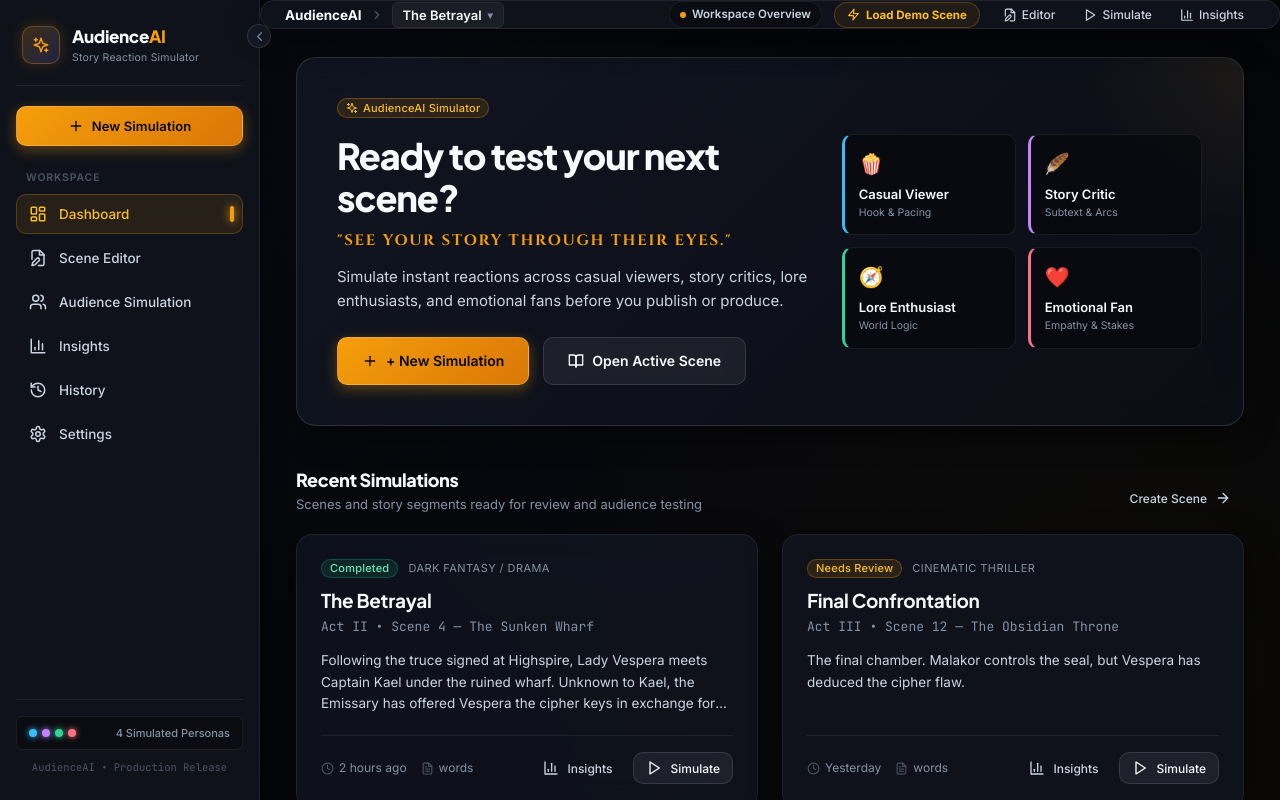
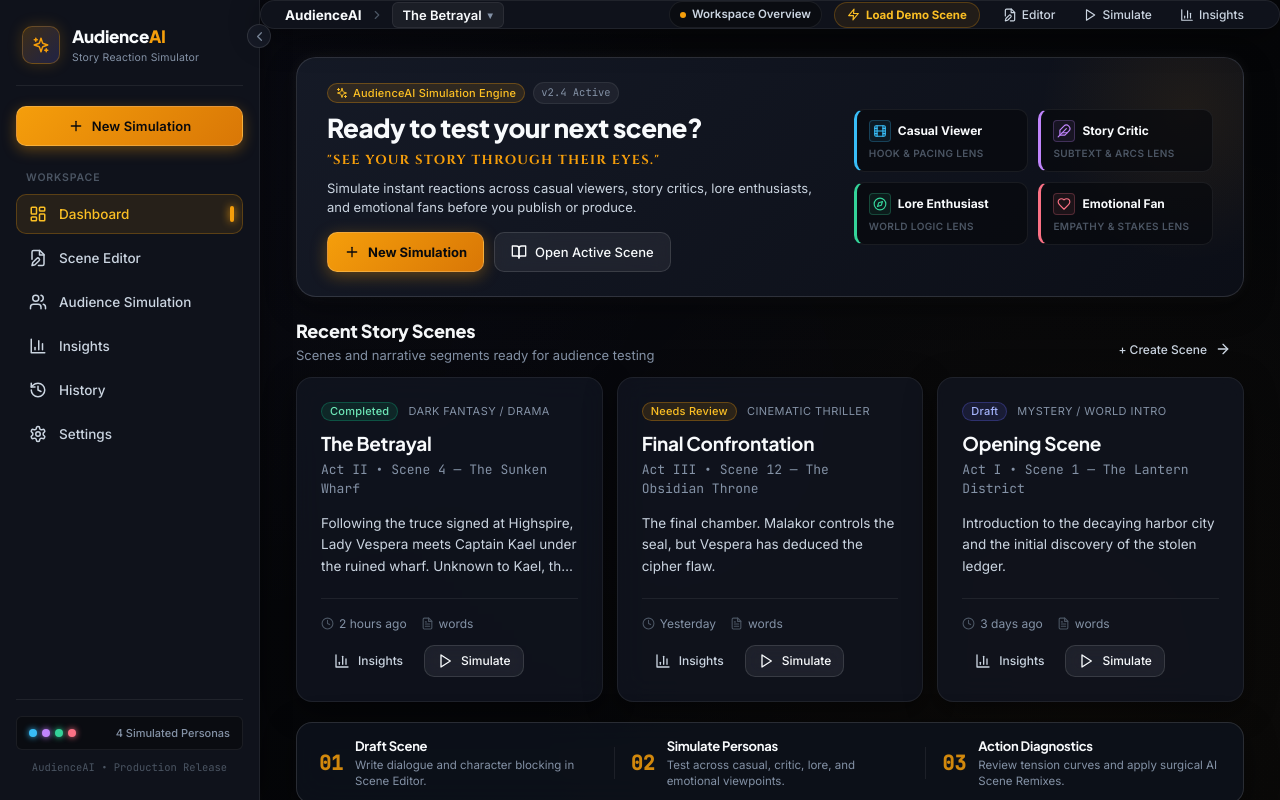
Before and after one commit to pg13atif-prog/AudienceAI, a React (Vite) app: page / in a window 1280 px wide. Built offline with nearby package versions, Linux system fonts and the light colour scheme; the HTML template or start-up script is replaced by a standard one.

Commit message:
feat(dashboard): add footer component and optimize dashboard layout to viewport

```diff
--- a/src/App.jsx
+++ b/src/App.jsx
@@ -7,6 +7,7 @@ import Simulation from './pages/Simulation/Simulation';
 import Insights from './pages/Insights/Insights';
 import History from './pages/History/History';
 import Settings from './pages/Settings/Settings';
+import Footer from './components/Footer/Footer';
 import { sceneService, normalizeScene } from './services/sceneService';
 import { DEMO_SCENE } from './data/demoScene';
 
@@ -221,6 +222,9 @@ export default function App() {
         <main className="page-container" key={activeRoute}>
           {renderCurrentPage()}
         </main>
+
+        {/* Global Footer */}
+        <Footer onNavigate={setActiveRoute} />
       </div>
     </div>
   );
--- /dev/null
+++ b/src/components/Footer/Footer.css
@@ -0,0 +1,167 @@
+.audienceai-footer {
+  margin-top: auto;
+  border-top: 1px solid var(--border-subtle);
+  background: rgba(10, 12, 18, 0.95);
+  backdrop-filter: blur(12px);
+  -webkit-backdrop-filter: blur(12px);
+  padding: 32px 36px 20px;
+  width: 100%;
+}
+
+.footer-inner {
+  display: grid;
+  grid-template-columns: 1.5fr 1fr 1.2fr;
+  gap: 32px;
+  max-width: 1400px;
+  margin: 0 auto;
+  padding-bottom: 24px;
+  border-bottom: 1px solid var(--border-subtle);
+}
+
+.footer-brand-col {
+  display: flex;
+  flex-direction: column;
+  gap: 10px;
+}
+
+.footer-logo {
+  display: flex;
+  align-items: center;
+  gap: 8px;
+}
+
+.footer-brand-text {
+  font-size: 16px;
+  font-weight: 700;
+  color: var(--text-primary);
+  letter-spacing: -0.01em;
+}
+
+.footer-brand-ai {
+  background: linear-gradient(135deg, #f59e0b, #ec4899);
+  -webkit-background-clip: text;
+  -webkit-text-fill-color: transparent;
+  background-clip: text;
+  font-weight: 800;
+}
+
+.footer-tagline {
+  font-size: 12px;
+  color: var(--text-muted);
+  line-height: 1.5;
+  max-width: 380px;
+}
+
+.footer-col-heading {
+  font-size: 10px;
+  font-weight: 700;
+  text-transform: uppercase;
+  letter-spacing: 0.08em;
+  color: var(--text-dim);
+  margin-bottom: 10px;
+  display: block;
+}
+
+.footer-nav-links {
+  display: flex;
+  flex-direction: column;
+  gap: 6px;
+}
+
+.footer-nav-btn {
+  background: none;
+  border: none;
+  color: var(--text-secondary);
+  font-size: 12.5px;
+  font-weight: 500;
+  cursor: pointer;
+  text-align: left;
+  padding: 0;
+  transition: color var(--transition-fast), transform var(--transition-fast);
+}
+
+.footer-nav-btn:hover {
+  color: var(--accent-amber);
+  transform: translateX(2px);
+}
+
+.footer-status-col {
+  display: flex;
+  flex-direction: column;
+}
+
+.footer-status-card {
+  background: rgba(8, 9, 13, 0.6);
+  border: 1px solid var(--border-subtle);
+  border-radius: var(--radius-md);
+  padding: 12px 14px;
+  display: flex;
+  flex-direction: column;
+  gap: 5px;
+}
+
+.status-indicator-row {
+  display: flex;
+  align-items: center;
+  gap: 7px;
+}
+
+.status-live-dot {
+  width: 7px;
+  height: 7px;
+  border-radius: 50%;
+  background: var(--persona-lore);
+  box-shadow: 0 0 8px var(--persona-lore);
+  animation: pulseDot 2s infinite;
+}
+
+.status-live-label {
+  font-size: 12px;
+  font-weight: 600;
+  color: var(--text-primary);
+}
+
+.status-meta-text {
+  font-size: 11px;
+  color: var(--text-muted);
+  font-family: var(--font-mono);
+}
+
+.footer-bottom-bar {
+  display: flex;
+  align-items: center;
+  justify-content: space-between;
+  padding-top: 16px;
+  max-width: 1400px;
+  margin: 0 auto;
+  gap: 14px;
+  flex-wrap: wrap;
+}
+
+.footer-copy {
+  font-size: 11px;
+  color: var(--text-dim);
+}
+
+.footer-bottom-tags {
+  display: flex;
+  align-items: center;
+  gap: 8px;
+}
+
+.footer-tag {
+  font-size: 10px;
+  font-family: var(--font-mono);
+  color: var(--text-muted);
+  background: rgba(255, 255, 255, 0.04);
+  border: 1px solid var(--border-subtle);
+  padding: 2px 7px;
+  border-radius: 9999px;
+}
+
+@media (max-width: 900px) {
+  .footer-inner {
+    grid-template-columns: 1fr;
+    gap: 20px;
+  }
+}
--- /dev/null
+++ b/src/components/Footer/Footer.jsx
@@ -0,0 +1,57 @@
+import React from 'react';
+import { Film, Sparkles } from '../Common/Icons';
+import './Footer.css';
+
+export default function Footer({ onNavigate }) {
+  return (
+    <footer className="audienceai-footer">
+      <div className="footer-inner">
+        <div className="footer-brand-col">
+          <div className="footer-logo">
+            <Film size={18} className="text-amber" />
+            <span className="footer-brand-text">
+              Audience<span className="footer-brand-ai">AI</span>
+            </span>
+          </div>
+          <p className="footer-tagline">
+            "See Your Story Through Their Eyes." Real-time multi-persona audience simulation engine for screenwriters and creators.
+          </p>
+        </div>
+
+        <div className="footer-links-col">
+          <span className="footer-col-heading">WORKSPACE</span>
+          <div className="footer-nav-links">
+            <button type="button" className="footer-nav-btn" onClick={() => onNavigate?.('dashboard')}>Dashboard</button>
+            <button type="button" className="footer-nav-btn" onClick={() => onNavigate?.('editor')}>Scene Editor</button>
+            <button type="button" className="footer-nav-btn" onClick={() => onNavigate?.('simulation')}>Simulate</button>
+            <button type="button" className="footer-nav-btn" onClick={() => onNavigate?.('insights')}>Insights & Diagnostics</button>
+            <button type="button" className="footer-nav-btn" onClick={() => onNavigate?.('history')}>Version Archive</button>
+          </div>
+        </div>
+
+        <div className="footer-status-col">
+          <span className="footer-col-heading">SYSTEM STATUS</span>
+          <div className="footer-status-card">
+            <div className="status-indicator-row">
+              <span className="status-live-dot" />
+              <span className="status-live-label">Multi-Agent Engine Active</span>
+            </div>
+            <p className="status-meta-text">
+              Gemini 2.5 Flash • Groq Llama 3.3 • OpenRouter Gateway
+            </p>
+          </div>
+        </div>
+      </div>
+
+      <div className="footer-bottom-bar">
+        <span className="footer-copy">
+          © {new Date().getFullYear()} AudienceAI • Advanced Cinematic Narrative Simulation
+        </span>
+        <div className="footer-bottom-tags">
+          <span className="footer-tag">v2.4.0 High-Fidelity</span>
+          <span className="footer-tag">Firebase Cloud Sync</span>
+        </div>
+      </div>
+    </footer>
+  );
+}
--- a/src/pages/Dashboard/Dashboard.css
+++ b/src/pages/Dashboard/Dashboard.css
@@ -1,29 +1,36 @@
+/* =========================================================================
+   AudienceAI Dashboard - Viewport-Optimized Symmetrical Layout
+   ========================================================================= */
+
 .dashboard-page {
   display: flex;
   flex-direction: column;
-  gap: 40px;
+  gap: 20px;
+  animation: fadeIn 0.25s ease-out;
+  width: 100%;
 }
 
-/* Hero Section */
+/* ── 1. Hero Section ──────────────────────────────────────────────────────── */
 .dashboard-hero {
   display: grid;
-  grid-template-columns: 1.3fr 1fr;
-  gap: 32px;
-  padding: 40px;
+  grid-template-columns: 1.4fr 1fr;
+  gap: 24px;
+  padding: 24px 30px;
   border-radius: var(--radius-xl);
-  background: linear-gradient(135deg, rgba(18, 22, 34, 0.9) 0%, rgba(13, 16, 26, 0.75) 100%);
+  background: linear-gradient(135deg, rgba(22, 27, 40, 0.95) 0%, rgba(12, 15, 24, 0.95) 100%);
   border: 1px solid var(--border-medium);
   position: relative;
   overflow: hidden;
+  box-shadow: 0 10px 30px rgba(0, 0, 0, 0.4), var(--glow-subtle);
 }
 
 .dashboard-hero::after {
   content: '';
   position: absolute;
-  top: -50%;
-  right: -20%;
-  width: 350px;
-  height: 350px;
+  top: -40%;
+  right: -10%;
+  width: 300px;
+  height: 300px;
   border-radius: 50%;
   background: radial-gradient(circle, rgba(245, 158, 11, 0.08) 0%, transparent 70%);
   pointer-events: none;
@@ -32,47 +39,64 @@
 .hero-content {
   display: flex;
   flex-direction: column;
-  gap: 12px;
+  gap: 8px;
   z-index: 2;
 }
 
 .hero-badge-wrap {
-  margin-bottom: 4px;
+  display: flex;
+  align-items: center;
+  gap: 8px;
+}
+
+.hero-pill-tag {
+  font-size: 10.5px;
+  color: var(--text-muted);
+  background: rgba(255, 255, 255, 0.05);
+  border: 1px solid var(--border-subtle);
+  padding: 2px 7px;
+  border-radius: 9999px;
+  font-family: var(--font-mono);
 }
 
 .hero-heading {
-  font-size: 36px;
+  font-size: 26px;
   font-weight: 800;
-  letter-spacing: -0.03em;
+  letter-spacing: -0.02em;
   color: var(--text-primary);
-  line-height: 1.15;
+  line-height: 1.2;
 }
 
 .hero-tagline {
   font-family: var(--font-display);
-  font-size: 15px;
-  letter-spacing: 0.12em;
+  font-size: 13px;
+  letter-spacing: 0.1em;
   text-transform: uppercase;
   color: var(--accent-amber);
   font-weight: 600;
 }
 
 .hero-subtext {
-  font-size: 15px;
+  font-size: 13px;
   color: var(--text-secondary);
-  line-height: 1.6;
-  max-width: 540px;
-  margin-bottom: 12px;
+  line-height: 1.5;
+  max-width: 580px;
+  margin-bottom: 6px;
 }
 
 .hero-cta-group {
   display: flex;
   align-items: center;
-  gap: 14px;
+  gap: 10px;
   flex-wrap: wrap;
 }
 
-/* Hero Feature Preview */
+.hero-primary-btn {
+  font-weight: 700;
+  box-shadow: 0 4px 16px rgba(245, 158, 11, 0.35);
+}
+
+/* Hero Feature Preview 2x2 Grid */
 .hero-feature-preview {
   display: flex;
   align-items: center;
@@ -83,40 +107,25 @@
 .persona-mini-grid {
   display: grid;
   grid-template-columns: 1fr 1fr;
-  gap: 12px;
+  gap: 10px;
   width: 100%;
-  max-width: 360px;
 }
 
 .persona-mini-card {
   display: flex;
   flex-direction: column;
-  padding: 14px;
+  padding: 10px 12px;
   border-radius: var(--radius-md);
   background: rgba(8, 9, 13, 0.7);
   border: 1px solid var(--border-subtle);
+  gap: 4px;
   transition: all var(--transition-fast);
 }
 
 .persona-mini-card:hover {
   transform: translateY(-2px);
-  border-color: var(--border-medium);
-}
-
-.mini-icon {
-  font-size: 20px;
-  margin-bottom: 6px;
-}
-
-.mini-title {
-  font-size: 13px;
-  font-weight: 600;
-  color: var(--text-primary);
-}
-
-.mini-tag {
-  font-size: 10.5px;
-  color: var(--text-muted);
+  border-color: rgba(255, 255, 255, 0.2);
+  background: rgba(16, 20, 32, 0.85);
 }
 
 .mini-casual { border-left: 3px solid var(--persona-casual); }
@@ -124,11 +133,47 @@
 .mini-lore { border-left: 3px solid var(--persona-lore); }
 .mini-emotional { border-left: 3px solid var(--persona-emotional); }
 
-/* Dashboard Section */
+.mini-card-head {
+  display: flex;
+  align-items: center;
+  gap: 7px;
+}
+
+.mini-icon-avatar {
+  width: 22px;
+  height: 22px;
+  border-radius: 4px;
+  display: flex;
+  align-items: center;
+  justify-content: center;
+  font-size: 11px;
+}
+
+.avatar-casual { background: var(--persona-casual-bg); color: var(--persona-casual); }
+.avatar-critic { background: var(--persona-critic-bg); color: var(--persona-critic); }
+.avatar-lore { background: var(--persona-lore-bg); color: var(--persona-lore); }
+.avatar-emotional { background: var(--persona-emotional-bg); color: var(--persona-emotional); }
+
+.mini-title {
+  font-size: 12px;
+  font-weight: 700;
+  color: var(--text-primary);
+  white-space: nowrap;
+}
+
+.mini-tag {
+  font-size: 10px;
+  color: var(--text-dim);
+  text-transform: uppercase;
+  letter-spacing: 0.04em;
+  font-weight: 600;
+}
+
+/* ── 2. Recent Simulations Section ────────────────────────────────────────── */
 .dashboard-section {
   display: flex;
   flex-direction: column;
-  gap: 20px;
+  gap: 12px;
 }
 
 .section-header-row {
@@ -140,78 +185,88 @@
 }
 
 .section-title {
-  font-size: 22px;
+  font-size: 17px;
+  font-weight: 800;
+  color: var(--text-primary);
+  letter-spacing: -0.01em;
+}
+
+.section-subtitle {
+  font-size: 12px;
+  color: var(--text-muted);
+  margin-top: 1px;
+}
+
+.section-actions-row {
+  display: flex;
+  align-items: center;
+  gap: 8px;
+}
+
+.recent-scenes-grid {
+  display: grid;
+  grid-template-columns: repeat(auto-fill, minmax(260px, 1fr));
+  gap: 14px;
+}
+
+/* ── 3. Workflow Quick Overview Strip ─────────────────────────────────────── */
+.workflow-overview-strip {
+  display: grid;
+  grid-template-columns: 1fr auto 1fr auto 1fr;
+  align-items: center;
+  padding: 14px 22px;
+  border-radius: var(--radius-lg);
+  border: 1px solid var(--border-medium);
+  background: rgba(14, 18, 28, 0.85);
+  gap: 16px;
+}
+
+.workflow-step {
+  display: flex;
+  align-items: center;
+  gap: 12px;
+}
+
+.step-number {
+  font-size: 20px;
+  font-weight: 900;
+  font-family: var(--font-mono);
+  color: var(--accent-amber);
+  opacity: 0.85;
+}
+
+.step-info {
+  display: flex;
+  flex-direction: column;
+  gap: 2px;
+}
+
+.step-info h4 {
+  font-size: 13px;
   font-weight: 700;
   color: var(--text-primary);
 }
 
-.section-subtitle {
-  font-size: 13.5px;
+.step-info p {
+  font-size: 11.5px;
   color: var(--text-muted);
-  margin-top: 2px;
-}
-
-.recent-scenes-grid {
-  display: grid;
-  grid-template-columns: repeat(auto-fill, minmax(340px, 1fr));
-  gap: 24px;
-}
-
-/* Workflow Overview Strip */
-.workflow-overview-strip {
-  display: grid;
-  grid-template-columns: 1fr auto 1fr auto 1fr;
-  align-items: center;
-  padding: 24px 32px;
-  gap: 24px;
-  border-radius: var(--radius-lg);
-  background: var(--bg-card);
-}
-
-.workflow-step {
-  display: flex;
-  align-items: flex-start;
-  gap: 16px;
-}
-
-.step-number {
-  font-family: var(--font-mono);
-  font-size: 22px;
-  font-weight: 800;
-  color: var(--accent-amber);
-  opacity: 0.8;
-  line-height: 1;
-  padding-top: 2px;
-}
-
-.step-info h4 {
-  font-size: 14.5px;
-  font-weight: 600;
-  color: var(--text-primary);
-  margin-bottom: 3px;
-}
-
-.step-info p {
-  font-size: 12.5px;
-  color: var(--text-muted);
-  line-height: 1.5;
+  line-height: 1.35;
 }
 
 .workflow-divider {
   width: 1px;
-  height: 40px;
+  height: 32px;
   background: var(--border-subtle);
 }
 
-/* Responsive */
-@media (max-width: 1024px) {
+/* ── Responsive ──────────────────────────────────────────────────────────── */
+@media (max-width: 1100px) {
   .dashboard-hero {
     grid-template-columns: 1fr;
-    padding: 28px;
   }
   .workflow-overview-strip {
     grid-template-columns: 1fr;
-    gap: 18px;
+    gap: 12px;
   }
   .workflow-divider {
     display: none;
@@ -219,10 +274,16 @@
 }
 
 @media (max-width: 640px) {
+  .dashboard-hero {
+    padding: 18px;
+  }
+  .hero-heading {
+    font-size: 22px;
+  }
+  .persona-mini-grid {
+    grid-template-columns: 1fr;
+  }
   .recent-scenes-grid {
     grid-template-columns: 1fr;
   }
-  .hero-heading {
-    font-size: 26px;
-  }
 }
--- a/src/pages/Dashboard/Dashboard.jsx
+++ b/src/pages/Dashboard/Dashboard.jsx
@@ -7,9 +7,12 @@ import {
   ArrowRight,
   Play,
   Film,
+  Feather,
   Compass,
-  Flame,
-  BarChart3
+  Heart,
+  Zap,
+  BarChart3,
+  CheckCircle2
 } from '../../components/Common/Icons';
 import PageHeader from '../../components/Common/PageHeader';
 import Button from '../../components/Common/Button';
@@ -18,35 +21,41 @@ import Badge from '../../components/Common/Badge';
 import './Dashboard.css';
 
 /**
- * Dashboard Page
+ * Viewport-optimized Dashboard Page
  * @param {Object} props
  * @param {Array} props.scenes
  * @param {Function} props.onSelectScene
  * @param {Function} props.onNewSimulation
  * @param {Function} props.onSimulate
  * @param {Function} props.onViewInsights
+ * @param {Function} props.onLoadDemo
  */
 export default function Dashboard({
   scenes = [],
   onSelectScene,
   onNewSimulation,
   onSimulate,
-  onViewInsights
+  onViewInsights,
+  onLoadDemo
 }) {
   return (
     <div className="dashboard-page">
-      {/* Hero Welcome Section */}
+      {/* ── 1. Hero Section ──────────────────────────────────────────────── */}
       <section className="dashboard-hero glass-panel">
         <div className="hero-content">
           <div className="hero-badge-wrap">
             <Badge variant="amber" size="sm" icon={<Sparkles size={12} />}>
-              AudienceAI Simulator
+              AudienceAI Simulation Engine
             </Badge>
+            <span className="hero-pill-tag">v2.4 Active</span>
           </div>
+
           <h1 className="hero-heading">Ready to test your next scene?</h1>
+
           <p className="hero-tagline">
             "See Your Story Through Their Eyes."
           </p>
+
           <p className="hero-subtext">
             Simulate instant reactions across casual viewers, story critics, lore enthusiasts,
             and emotional fans before you publish or produce.
@@ -55,17 +64,17 @@ export default function Dashboard({
           <div className="hero-cta-group">
             <Button
               variant="primary"
-              size="lg"
-              icon={<Plus size={18} />}
+              size="md"
+              icon={<Plus size={16} />}
               onClick={onNewSimulation}
               className="hero-primary-btn"
             >
-              + New Simulation
+              New Simulation
             </Button>
             <Button
               variant="secondary"
-              size="lg"
-              icon={<BookOpen size={16} />}
+              size="md"
+              icon={<BookOpen size={15} />}
               onClick={() => scenes.length > 0 ? onSelectScene(scenes[0]) : onNewSimulation()}
             >
               {scenes.length > 0 ? 'Open Active Scene' : 'Start First Scene'}
@@ -73,53 +82,66 @@ export default function Dashboard({
           </div>
         </div>
 
-        {/* Hero Visual Feature Highlight */}
+        {/* Hero Persona Grid Preview */}
         <div className="hero-feature-preview">
           <div className="persona-mini-grid">
             <div className="persona-mini-card mini-casual">
-              <span className="mini-icon">🍿</span>
+              <div className="mini-card-head">
+                <span className="mini-icon-avatar avatar-casual"><Film size={14} /></span>
                 <span className="mini-title">Casual Viewer</span>
-              <span className="mini-tag">Hook & Pacing</span>
               </div>
+              <span className="mini-tag">Hook & Pacing Lens</span>
+            </div>
+
             <div className="persona-mini-card mini-critic">
-              <span className="mini-icon">🪶</span>
+              <div className="mini-card-head">
+                <span className="mini-icon-avatar avatar-critic"><Feather size={14} /></span>
                 <span className="mini-title">Story Critic</span>
-              <span className="mini-tag">Subtext & Arcs</span>
               </div>
+              <span className="mini-tag">Subtext & Arcs Lens</span>
+            </div>
+
             <div className="persona-mini-card mini-lore">
-              <span className="mini-icon">🧭</span>
+              <div className="mini-card-head">
+                <span className="mini-icon-avatar avatar-lore"><Compass size={14} /></span>
                 <span className="mini-title">Lore Enthusiast</span>
-              <span className="mini-tag">World Logic</span>
               </div>
+              <span className="mini-tag">World Logic Lens</span>
+            </div>
+
             <div className="persona-mini-card mini-emotional">
-              <span className="mini-icon">❤️</span>
+              <div className="mini-card-head">
+                <span className="mini-icon-avatar avatar-emotional"><Heart size={14} /></span>
                 <span className="mini-title">Emotional Fan</span>
-              <span className="mini-tag">Empathy & Stakes</span>
+              </div>
+              <span className="mini-tag">Empathy & Stakes Lens</span>
             </div>
           </div>
         </div>
       </section>
 
-      {/* Recent Simulations Section */}
+      {/* ── 2. Recent Simulations Section ─────────────────────────────────── */}
       <section className="dashboard-section">
         <div className="section-header-row">
           <div>
-            <h2 className="section-title">Recent Simulations</h2>
-            <p className="section-subtitle">Scenes and story segments ready for review and audience testing</p>
+            <h2 className="section-title">Recent Story Scenes</h2>
+            <p className="section-subtitle">Scenes and narrative segments ready for audience testing</p>
           </div>
 
+          <div className="section-actions-row">
             <Button
               variant="ghost"
               size="sm"
-            iconRight={<ArrowRight size={14} />}
+              iconRight={<ArrowRight size={13} />}
               onClick={onNewSimulation}
             >
-            Create Scene
+              + Create Scene
             </Button>
+          </div>
         </div>
 
         <div className="recent-scenes-grid">
-          {scenes.map((scene) => (
+          {scenes.slice(0, 4).map((scene) => (
             <SceneCard
               key={scene.id}
               scene={scene}
@@ -131,29 +153,29 @@ export default function Dashboard({
         </div>
       </section>
 
-      {/* Story Workflow Quick Overview */}
+      {/* ── 3. Story Workflow Strip ───────────────────────────────────────── */}
       <section className="workflow-overview-strip glass-panel">
         <div className="workflow-step">
           <div className="step-number">01</div>
           <div className="step-info">
             <h4>Draft Scene</h4>
-            <p>Write dialogue, context, and character intentions in the Scene Editor.</p>
+            <p>Write dialogue and character blocking in Scene Editor.</p>
           </div>
         </div>
         <div className="workflow-divider" />
         <div className="workflow-step">
           <div className="step-number">02</div>
           <div className="step-info">
-            <h4>Configure Personas</h4>
-            <p>Select target audience archetypes from casual readers to critical theorists.</p>
+            <h4>Simulate Personas</h4>
+            <p>Test across casual, critic, lore, and emotional viewpoints.</p>
           </div>
         </div>
         <div className="workflow-divider" />
         <div className="workflow-step">
           <div className="step-number">03</div>
           <div className="step-info">
-            <h4>Review Insights</h4>
-            <p>Evaluate tension, emotional resonance, pacing, and continuity scores.</p>
+            <h4>Action Diagnostics</h4>
+            <p>Review tension curves and apply surgical AI Scene Remixes.</p>
           </div>
         </div>
       </section>
```
Lines whose indentation alone changed are shown as unchanged.
